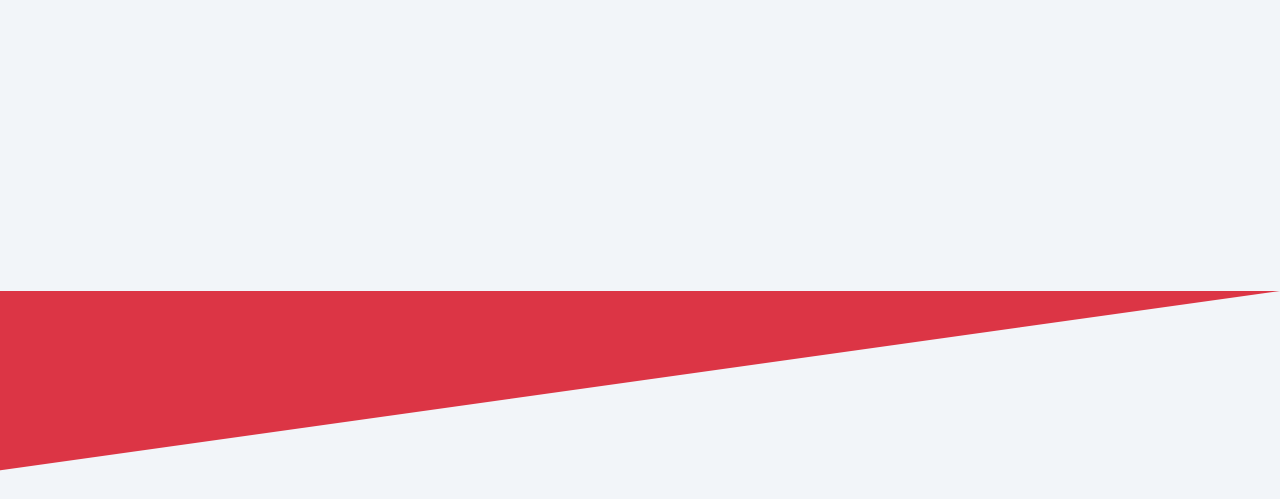
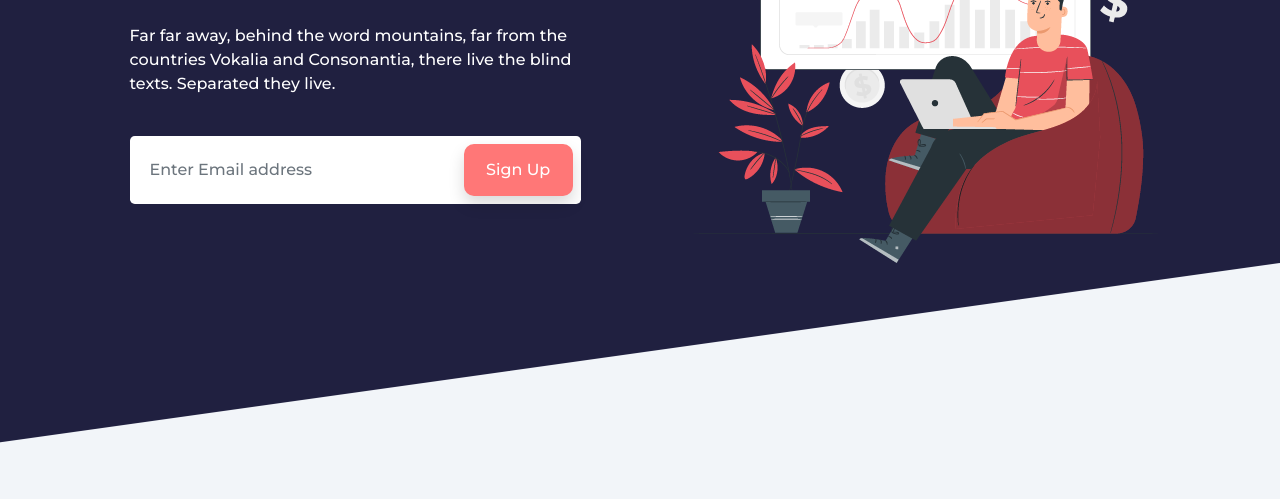
Before and after one commit to Mahdi-Tavakkoli/Complete-Project-6, a website: page index.html in a window 1280 px wide. Shown: the part 301-800 px from the top of the page. Drawn offline with nearby package versions, Linux system fonts and the light colour scheme.

Commit message:
Content Section added to Navbar

```diff
--- a/index.html
+++ b/index.html
@@ -73,12 +73,42 @@
             </div>
         </nav>
 
+        <div class="container-fluid pt-5">
+            <div class="container">
+                <div class="row gy-5">
+                    <div class="col-sm-12 col-lg-6 d-flex justify-content-center align-items-center">
+                        <div class="row gy-5 justify-content-center align-items-center">
+                            <div class="col-sm-12 col-lg-10">
+                                <div>
+                                    <h1 class="text-white fw-bolder">Get Paid Easily</h1>
+                                    <h1 class="text-white fw-bolder">without Hassle</h1>
+                                    <p class="text-white fs-6 my-4 py-3">
+                                        Far far away, behind the word mountains, far from the countries Vokalia and
+                                        Consonantia,
+                                        there live the blind texts. Separated they live.
+                                    </p>
+                                    <div class="bg-white p-2 justify-content-center d-flex rounded-3 w-100">
+                                        <input type="email" class="form-control border-0 w-75 m-input" placeholder="Enter Email address">
+                                        <input type="submit" value="Sign Up" class="btn btn-main w-25 m-py-form shadow">
+                                    </div>
+                                </div>
+                            </div>
+                        </div>
+                    </div>
+                    <div class="col-sm-12 col-lg-6 d-flex justify-content-center align-items-center">
+                        <img src="./images/header.png" class="img-fluid" alt="">
+                    </div>
+                </div>
+            </div>
+        </div>
 
-        <div class="custom-shape-divider-bottom-1646455565 bg-danger">
-            <svg data-name="Layer 1" xmlns="http://www.w3.org/2000/svg" viewBox="0 0 1200 120"
-                preserveAspectRatio="none">
-                <path d="M1200 120L0 16.48 0 0 1200 0 1200 120z" class="shape-fill"></path>
-            </svg>
+        <div class="position-relative">
+            <div class="custom-shape-divider-bottom-1646455565 bg-main border-0 bg-white">
+                <svg data-name="Layer 1" xmlns="http://www.w3.org/2000/svg" class="bg-main" viewBox="0 0 1200 120"
+                    preserveAspectRatio="none">
+                    <path d="M1200 120L0 16.48 0 0 1200 0 1200 120z" class="shape-fill"></path>
+                </svg>
+            </div>
         </div>
     </header>
 </body>
--- a/scss/_header.scss
+++ b/scss/_header.scss
@@ -1,12 +1,13 @@
 .custom-shape-divider-bottom-1646455565 {
     position: absolute;
-    bottom: 0;
+    top: 0;
     left: 0;
     width: 100%;
     overflow: hidden;
     line-height: 0;
     transform: rotate(180deg);
     background-color: #202040;
+    border: 0;
 }
 
 .custom-shape-divider-bottom-1646455565 svg {
@@ -15,6 +16,7 @@
     width: calc(100% + 1.3px);
     height: 208px;
     transform: rotateY(180deg);
+    stroke: none;
 }
 
 .custom-shape-divider-bottom-1646455565 .shape-fill {
@@ -126,3 +128,21 @@ nav{
         opacity: 1;
     }
 }
+
+.btn-main{
+    background-color: $color-primary;
+    color: white;
+}
+.btn-main:hover{
+    color: white;
+    background-color: darken($color: $color-primary, $amount: 6);
+}
+.m-py-form{
+    padding-top: 13px;
+    padding-bottom: 13px;
+    border-radius: 10px;
+}
+
+.m-input:focus{
+    box-shadow: none;
+}
```
Also changed, not shown: css/main.min.css.
